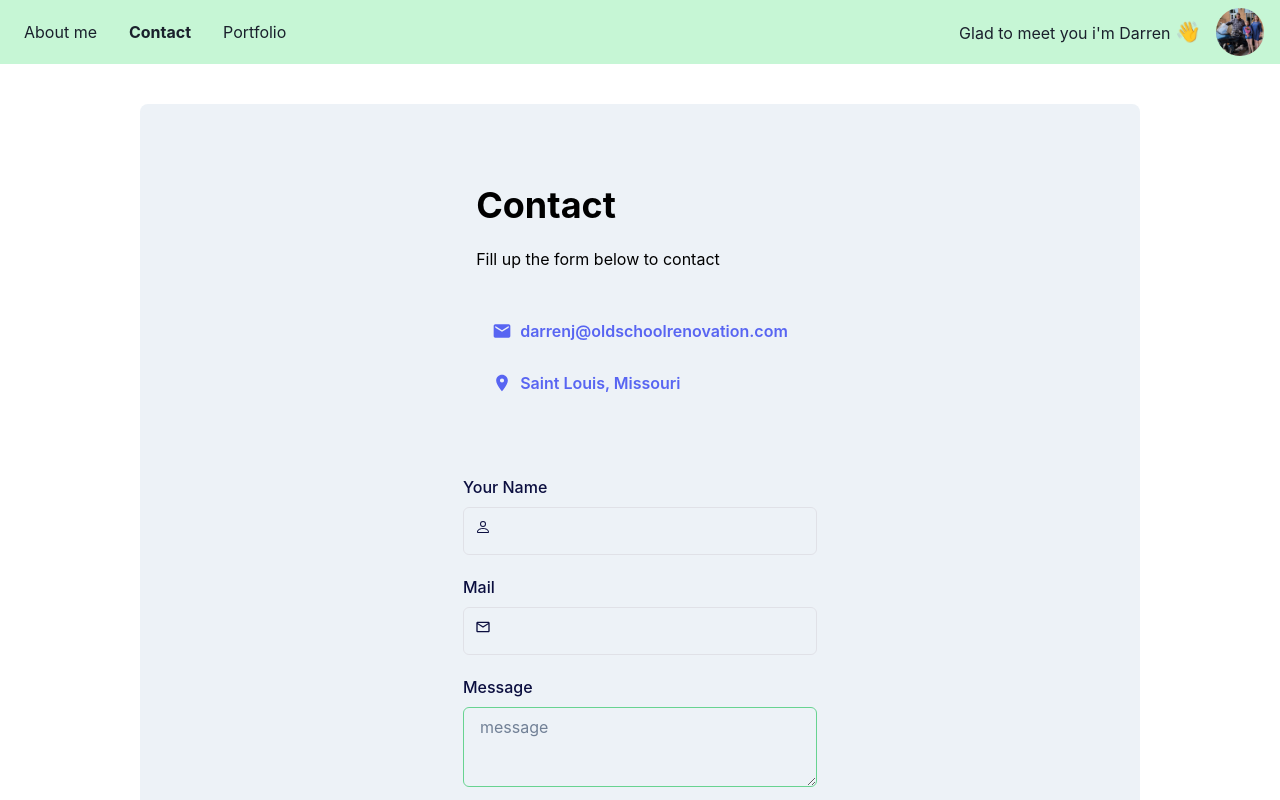
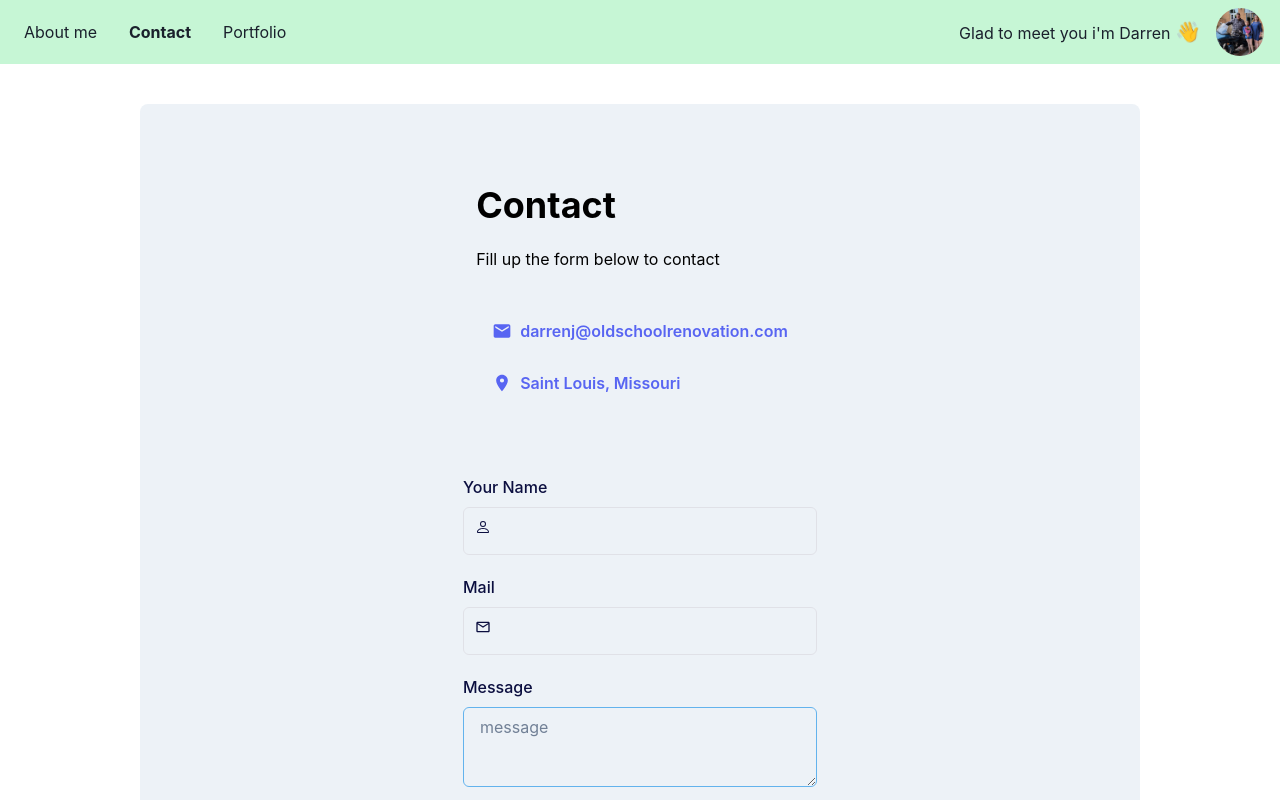
Before and after one commit to Roadglide131/my-portfolio, a React (Create React App) app: page /contact in a window 1280 px wide. Shown: the top 800 px of the page. Built offline with nearby package versions, Linux system fonts and the light colour scheme.

Commit message:
changed the contact text color

```diff
--- a/src/pages/contact/Contact.jsx
+++ b/src/pages/contact/Contact.jsx
@@ -89,7 +89,7 @@ export default function Contact() {
                         <FormLabel>Mail</FormLabel>
                         <InputGroup borderColor="#E0E1E7">
                           <InputLeftElement pointerEvents="none">
-                            <MdOutlineEmail color="green.800" />
+                            <MdOutlineEmail color="blue.800" />
                           </InputLeftElement>
                           <Input type="text" size="lg" />
                         </InputGroup>
@@ -97,9 +97,9 @@ export default function Contact() {
                       <FormControl id="name">
                         <FormLabel>Message</FormLabel>
                         <Textarea
-                          borderColor="green.300"
+                          borderColor="blue.300"
                           _hover={{
-                            borderRadius: "green.300",
+                            borderRadius: "blue.300",
                           }}
                           placeholder="message"
                         />
```
